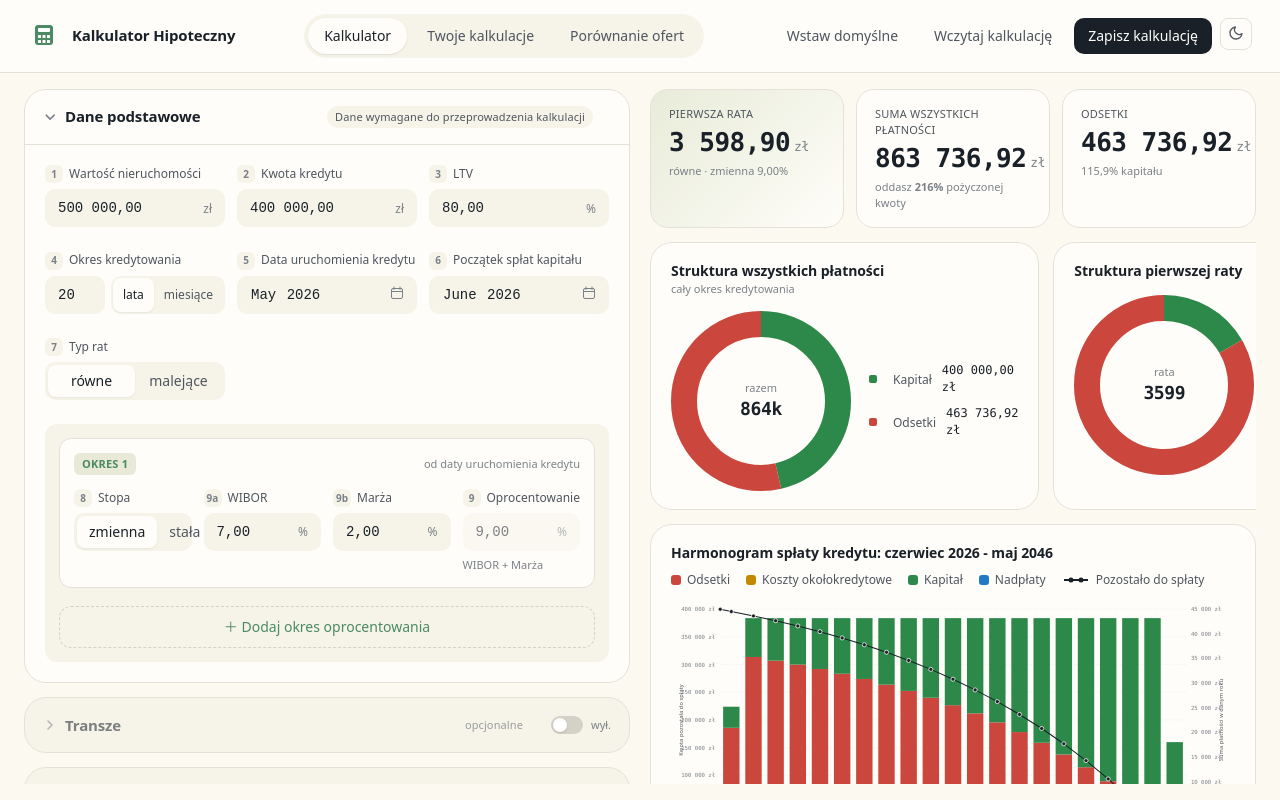
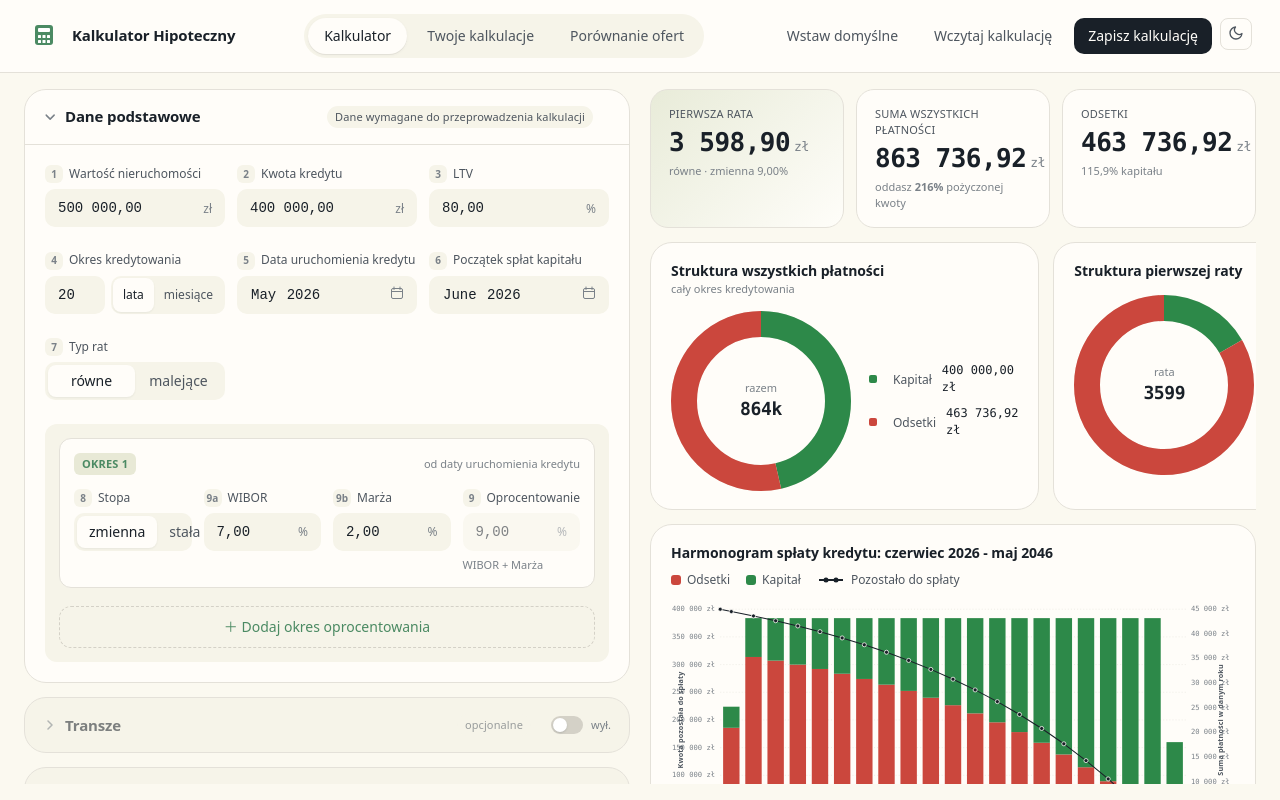
Before and after one commit to gyerosaski/kalkulator-hippoteczny, an Angular app: page / in a window 1280 px wide. Built offline with nearby package versions, Linux system fonts and the light colour scheme.

Commit message:
opcjonalne koszty i nadpłaty na wykresie

```diff
--- a/src/app/components/results/results-trend-chart/results-trend-chart.component.html
+++ b/src/app/components/results/results-trend-chart/results-trend-chart.component.html
@@ -6,18 +6,22 @@
         <span class="trend-chart-legend-swatch" style="background: var(--c-int)"></span>
         <span>Odsetki</span>
       </li>
+      @if (overheadCostsEnabled()) {
         <li>
           <span class="trend-chart-legend-swatch" style="background: var(--c-cost)"></span>
           <span>Koszty okołokredytowe</span>
         </li>
+      }
       <li>
         <span class="trend-chart-legend-swatch" style="background: var(--c-cap)"></span>
         <span>Kapitał</span>
       </li>
+      @if (prepaymentsEnabled()) {
         <li>
           <span class="trend-chart-legend-swatch" style="background: var(--c-over)"></span>
           <span>Nadpłaty</span>
         </li>
+      }
       <li>
         <span class="trend-chart-legend-line">
           <svg width="28" height="10" aria-hidden="true">
--- a/src/app/components/results/results-trend-chart/results-trend-chart.component.scss
+++ b/src/app/components/results/results-trend-chart/results-trend-chart.component.scss
@@ -56,7 +56,7 @@
 }
 
 .trend-chart-axis-label {
-  font-size: 11px;
+  font-size: 14px;
   fill: var(--muted);
   font-family: 'IBM Plex Mono', ui-monospace, 'SF Mono', Menlo, monospace;
   font-feature-settings: 'tnum';
@@ -64,8 +64,9 @@
 }
 
 .trend-chart-axis-title {
-  font-size: 11px;
+  font-size: 14px;
   fill: var(--ink-2);
+  font-weight: 600;
   letter-spacing: 0.02em;
 }
 
--- a/src/app/components/results/results-trend-chart/results-trend-chart.component.ts
+++ b/src/app/components/results/results-trend-chart/results-trend-chart.component.ts
@@ -1,4 +1,5 @@
 import { ChangeDetectionStrategy, Component, computed, input, signal } from '@angular/core';
+import { MortgageResults } from '../../../model';
 import {
   TrendAxisTick,
   TrendBarColumn,
@@ -60,14 +61,16 @@ function formatMonthYearLong(monthString: string | null | undefined): string {
 export class ResultsTrendChartComponent {
   yearlyGroups = input.required<YearGroup[] | null>();
   loanAmount = input.required<number | null>();
-  startMonth = input.required<string | null>();
-  endMonth = input.required<string | null>();
+  results = input.required<MortgageResults>();
+  overheadCostsEnabled = input.required<boolean>();
+  prepaymentsEnabled = input.required<boolean>();
 
   protected readonly hoveredYearIndex = signal<number | null>(null);
 
   protected readonly chartTitle = computed(() => {
-    const startLabel = formatMonthYearLong(this.startMonth());
-    const endLabel = formatMonthYearLong(this.endMonth());
+    const schedule = this.results().schedule;
+    const startLabel = formatMonthYearLong(schedule[0]?.date);
+    const endLabel = formatMonthYearLong(schedule[schedule.length - 1]?.date);
     if (!startLabel || !endLabel) return 'Harmonogram spłaty kredytu';
     return `Harmonogram spłaty kredytu: ${startLabel} - ${endLabel}`;
   });
@@ -90,6 +93,14 @@ export class ResultsTrendChartComponent {
     const columnWidth = innerWidth / yearCount;
     const barWidth = Math.max(8, columnWidth * 0.74);
     const xCenterForIndex = (index: number) => paddingLeft + columnWidth * (index + 0.5);
+
+    const visibleDescriptors = new Set(
+      STACK_SEGMENT_DESCRIPTORS.filter((descriptor) => {
+        if (descriptor.fieldKey === 'sumInsuranceCost') return this.overheadCostsEnabled();
+        if (descriptor.fieldKey === 'sumPrepayment') return this.prepaymentsEnabled();
+        return true;
+      }),
+    );
 
     const stackTotals = groups.map(
       (year) => year.sumInterest + year.sumInsuranceCost + year.sumCapital + year.sumPrepayment,
@@ -131,11 +142,13 @@ export class ResultsTrendChartComponent {
       let totalSum = 0;
       for (const descriptor of STACK_SEGMENT_DESCRIPTORS) {
         const segmentValue = year[descriptor.fieldKey];
-        segmentTotals.push({
-          label: descriptor.label,
-          value: segmentValue,
-          color: descriptor.color,
-        });
+        if (visibleDescriptors.has(descriptor)) {
+          segmentTotals.push({
+            label: descriptor.label,
+            value: segmentValue,
+            color: descriptor.color,
+          });
+        }
         totalSum += segmentValue;
         if (segmentValue <= 0) continue;
         const topY = yForStackValue(stackedSum + segmentValue);
--- a/src/app/containers/layout/layout.component.html
+++ b/src/app/containers/layout/layout.component.html
@@ -17,8 +17,9 @@
           <app-results-trend-chart
             [yearlyGroups]="yearlyGroups()"
             [loanAmount]="loanAmount"
-            [startMonth]="resultsValue.schedule[0]?.date ?? null"
-            [endMonth]="resultsValue.schedule[resultsValue.schedule.length - 1]?.date ?? null"
+            [results]="resultsValue"
+            [overheadCostsEnabled]="overheadCostsEnabled"
+            [prepaymentsEnabled]="prepaymentsEnabled"
           />
           <app-results-schedule [yearlyGroups]="yearlyGroups()" />
         } @else {
--- a/src/app/containers/layout/layout.component.ts
+++ b/src/app/containers/layout/layout.component.ts
@@ -68,6 +68,14 @@ export class LayoutComponent {
 
   get loanAmount(): number | null {
     return this.formService.form.controls.basicData.controls.loanAmount.value ?? null;
+  }
+
+  get overheadCostsEnabled(): boolean {
+    return this.formService.isOverheadCostsEnabled;
+  }
+
+  get prepaymentsEnabled(): boolean {
+    return this.formService.isPrepaymentEnabled;
   }
 
   constructor() {
```
Also changed, not shown: .claude/settings.local.json. Lines whose indentation alone changed are shown as unchanged.
